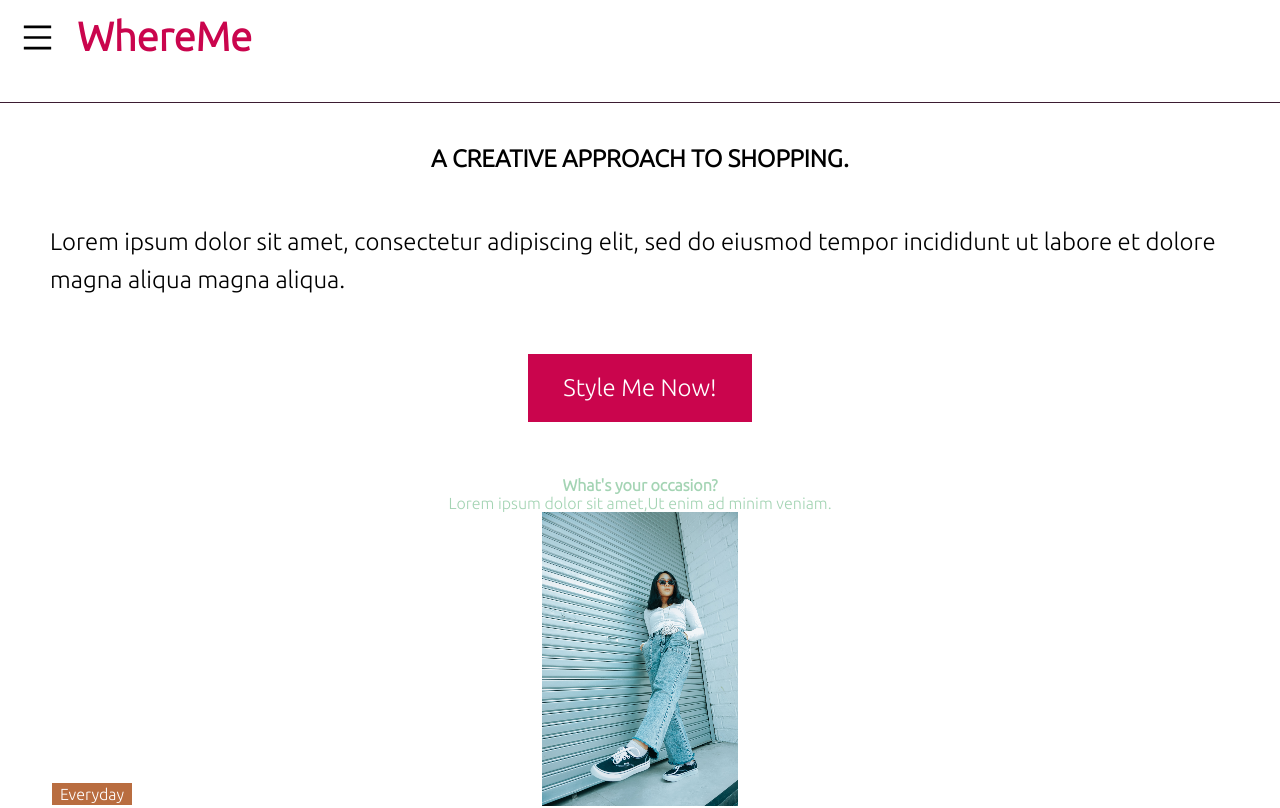
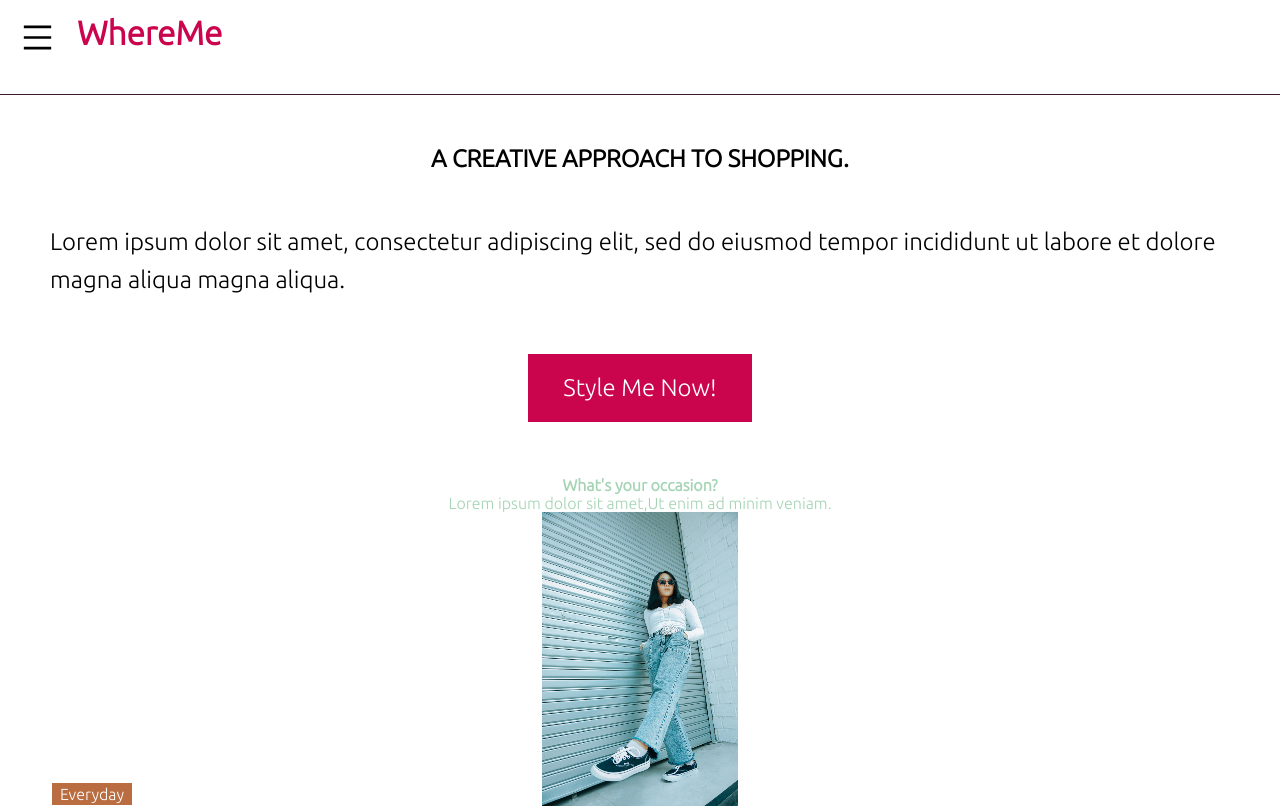
Before and after one commit to mnygit/whereme_project, a React (Create React App) app: page / in a window 1280 px wide. Shown: the top 808 px of the page. Built offline with nearby package versions, Linux system fonts and the light colour scheme; a web font is replaced by a local one.

Commit message:
change font size

```diff
--- a/src/MobileMenu.js
+++ b/src/MobileMenu.js
@@ -14,13 +14,13 @@ const MobileMenu = () => {
     <div class="mobile-container">
     <div className="top-nav">
     <a href="#home">
-    <h4 className="logo">WhereMe
+    <h5 className="logo">WhereMe
     {/* <img src="https://cdn2.iconfinder.com/data/icons/e-commerce-icons-2/256/Ecommerce_Icons_Rose_Color-11-512.png" width="50" height="50"/> */}
     <AiOutlineMenu
     className="menu-icon"
     open={open} onClick={()=> setOpen(!open)}
     />
-    </h4>
+    </h5>
     </a>
     <div className="nav-links">
         <a className="menu-item" href="#about">About</a>
```
